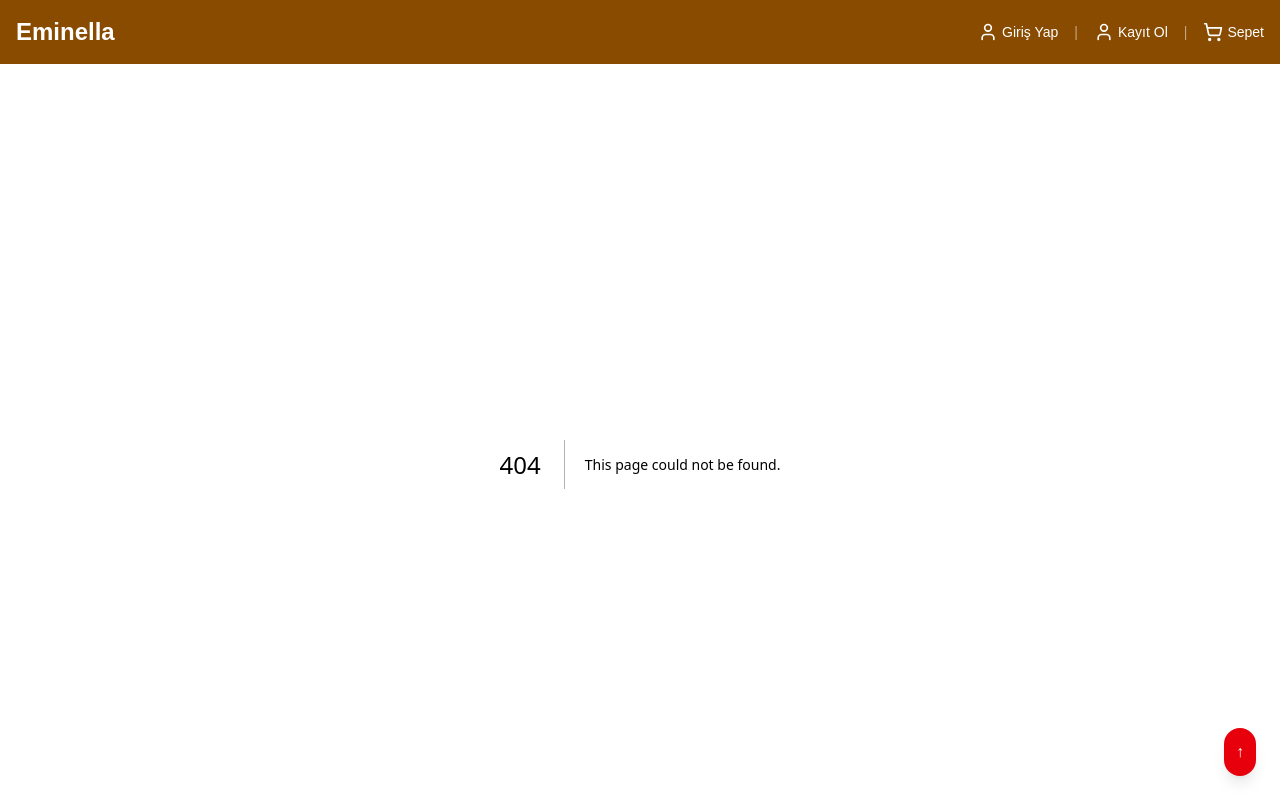
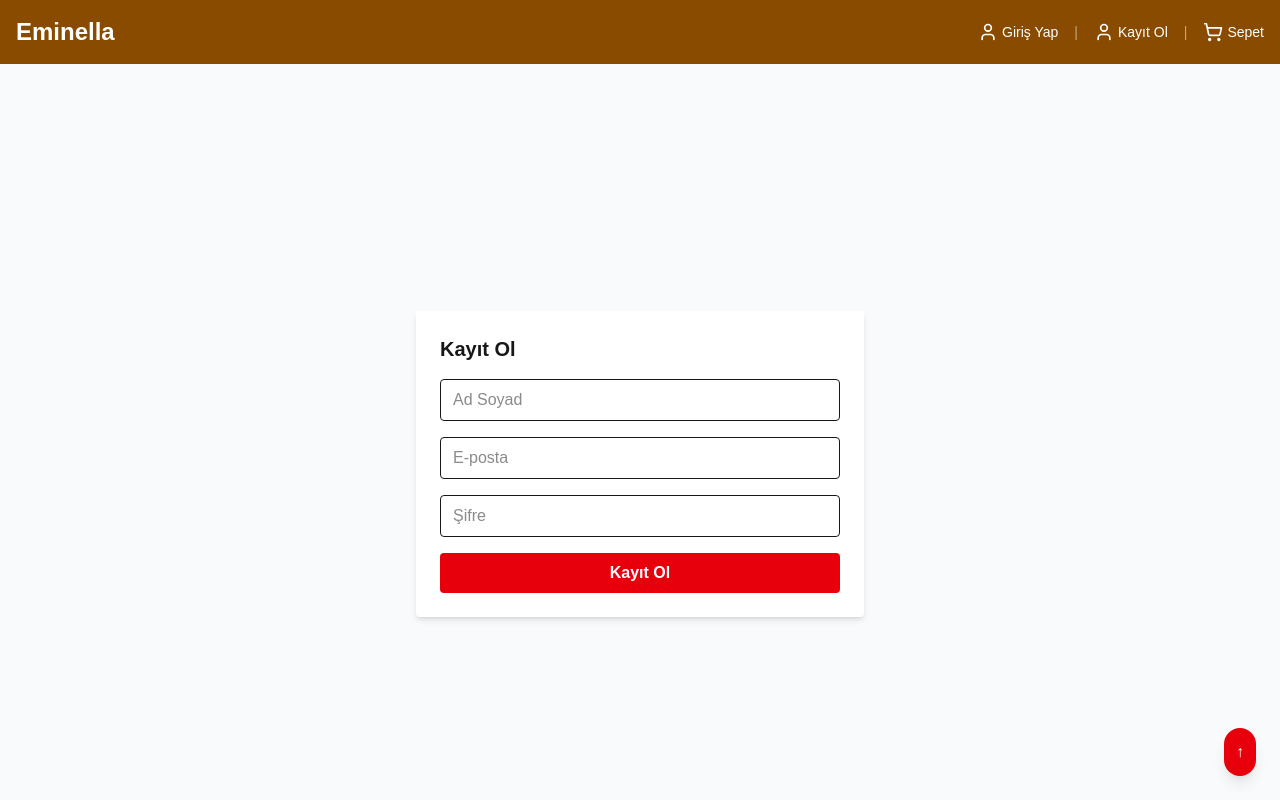
Before and after one commit to eminella/frontend-app, a Next.js app: page /register in a window 1280 px wide. Before the commit this address had no page. Shown: the top 800 px of the page. Built offline with nearby package versions, Linux system fonts and the light colour scheme.

Commit message:
feat: register page eklendi ve store sayfasından yönlendirme yapıldı

```diff
--- /dev/null
+++ b/app/register/page.tsx
@@ -0,0 +1,50 @@
+'use client';
+
+import { useState } from 'react';
+
+export default function RegisterPage() {
+  const [email, setEmail] = useState('');
+  const [password, setPassword] = useState('');
+  const [name, setName] = useState('');
+
+  const handleSubmit = (e: React.FormEvent) => {
+    e.preventDefault();
+    // Kayıt işlemi için API çağrısı burada yapılacak
+    alert('Kayıt işlemi yapıldı (örnek)');
+  };
+
+  return (
+    <div className="min-h-screen flex items-center justify-center bg-gray-50 p-4">
+      <form onSubmit={handleSubmit} className="bg-white p-6 rounded shadow-md w-full max-w-md space-y-4">
+        <h2 className="text-xl font-bold mb-4">Kayıt Ol</h2>
+        <input
+          type="text"
+          placeholder="Ad Soyad"
+          value={name}
+          onChange={e => setName(e.target.value)}
+          required
+          className="w-full px-3 py-2 border rounded"
+        />
+        <input
+          type="email"
+          placeholder="E-posta"
+          value={email}
+          onChange={e => setEmail(e.target.value)}
+          required
+          className="w-full px-3 py-2 border rounded"
+        />
+        <input
+          type="password"
+          placeholder="Şifre"
+          value={password}
+          onChange={e => setPassword(e.target.value)}
+          required
+          className="w-full px-3 py-2 border rounded"
+        />
+        <button type="submit" className="w-full bg-red-600 text-white py-2 rounded font-semibold hover:bg-red-700">
+          Kayıt Ol
+        </button>
+      </form>
+    </div>
+  );
+}
```
